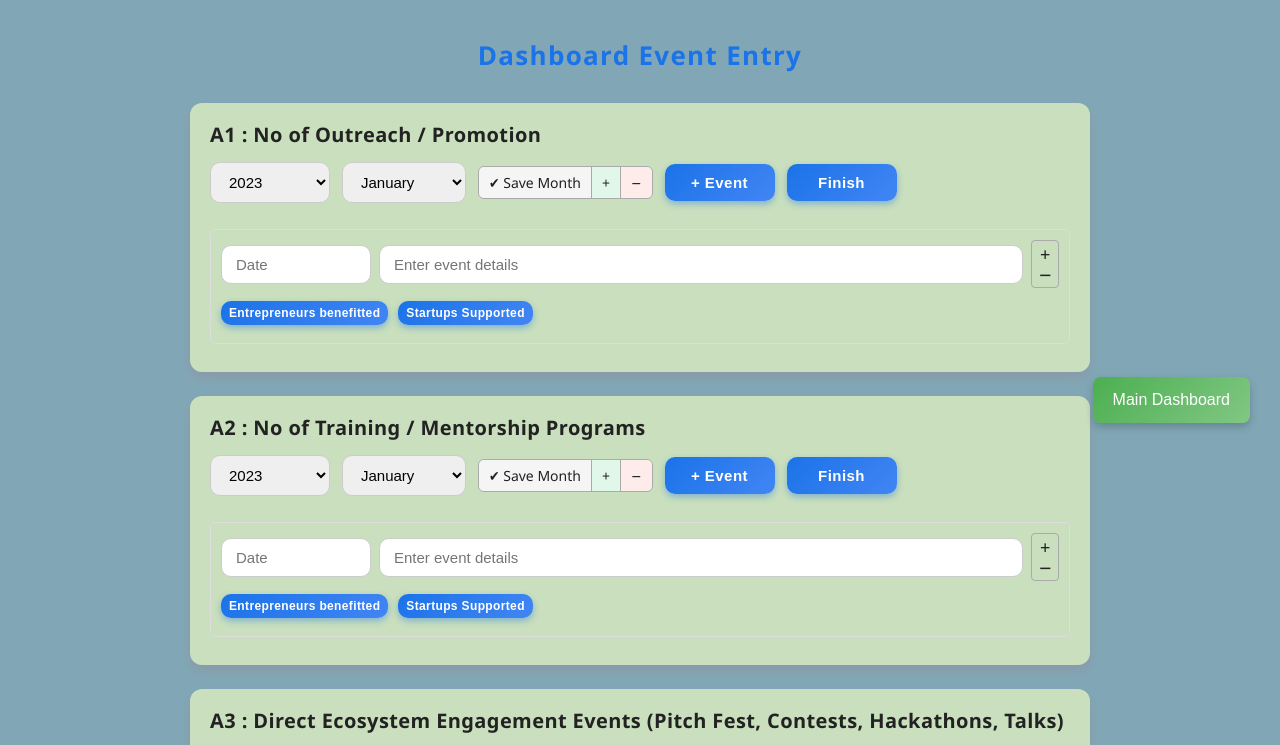
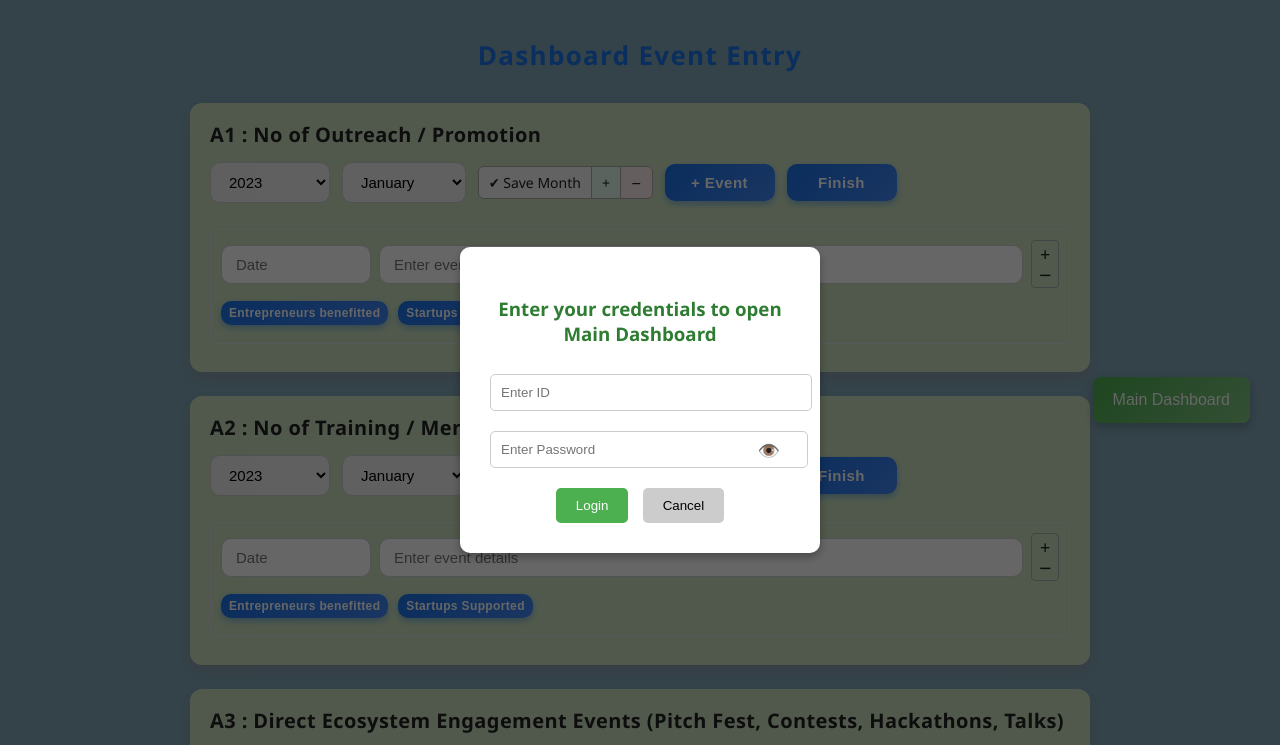
Before and after one commit to PARTHIPAN010/iTNT_Dashboard, a website: page public/event1.html in a window 1280 px wide. Shown: the top 745 px of the page. Drawn offline with Linux system fonts and the light colour scheme.

Commit message:
login page for main dashboard

```diff
--- a/public/event1.html
+++ b/public/event1.html
@@ -41,7 +41,36 @@
 
 
 
-  <button class="main-dashboard-btn" onclick="goToMainDashboard()">Main Dashboard</button>
+  <!-- <button class="main-dashboard-btn" onclick="goToMainDashboard()">Main Dashboard</button> -->
+
+  <!-- Main Dashboard Button -->
+<!-- Main Dashboard Button -->
+<button class="main-dashboard-btn" onclick="showLogin()">Main Dashboard</button>
+
+<!-- Login Modal -->
+<div id="loginModal" style="display:none; position:fixed; top:0; left:0; width:100%; height:100%; background:rgba(0,0,0,0.6); z-index:1000; display:flex; align-items:center; justify-content:center;">
+  <div style="background:#ffffff; padding:30px; border-radius:10px; text-align:center; width:300px; box-shadow: 0 4px 10px rgba(0,0,0,0.3);">
+    <h3 style="color:#2E7D32;">Enter your credentials to open Main Dashboard </h3>
+
+    <!-- ID Field -->
+    <input type="text" id="userId" placeholder="Enter ID" style="margin:10px 0; padding:10px; width:100%; border:1px solid #ccc; border-radius:5px;" />
+
+    <!-- Password Field with Toggle -->
+    <div style="position: relative; width: 100%; margin: 10px 0;">
+      <input type="password" id="password" placeholder="Enter Password" style="width: 100%; padding:10px; padding-right: 6px; border:1px solid #ccc; border-radius:5px;" />
+      <span onclick="togglePassword()" id="eyeIcon" style="position: absolute; right: 10px; top: 50%; transform: translateY(-50%); cursor: pointer; font-size: 18px;">👁️</span>
+    </div>
+
+    <!-- Buttons -->
+    <button onclick="verifyLogin()" style="padding:10px 20px; margin-top: 10px; background-color:#4CAF50; color:white; border:none; border-radius:5px; cursor:pointer;">Login</button>
+    <button onclick="hideLogin()" style="padding:10px 20px; margin-top: 10px; margin-left: 10px; background-color:#ccc; border:none; border-radius:5px; cursor:pointer;">Cancel</button>
+
+    <!-- Error Message -->
+    <p id="loginError" style="color:red; display:none; margin-top:10px;">Invalid credentials</p>
+  </div>
+</div>
+
+
 
   <script src="script.js"></script>
   <script>
@@ -53,5 +82,52 @@
       window.location.href = "main.html";
     }
   </script>
+
+
+<script>
+  function showLogin() {
+    document.getElementById("loginModal").style.display = "flex";
+  }
+
+  function hideLogin() {
+    document.getElementById("loginModal").style.display = "none";
+    document.getElementById("loginError").style.display = "none";
+  }
+
+  function verifyLogin() {
+    const userId = document.getElementById("userId").value.trim();
+    const password = document.getElementById("password").value;
+
+    const users = [
+      { id: "Admin", password: "ADMIN@123" },
+      { id: "CEO", password: "CEO@123" },
+      { id: "VP", password: "VP@123" }
+    ];
+
+    const isValid = users.some(user => user.id === userId && user.password === password);
+
+    if (isValid) {
+      window.location.href = "main.html";
+    } else {
+      document.getElementById("loginError").style.display = "block";
+    }
+  }
+
+  function togglePassword() {
+    const passwordField = document.getElementById("password");
+    const eyeIcon = document.getElementById("eyeIcon");
+
+    if (passwordField.type === "password") {
+      passwordField.type = "text";
+      eyeIcon.textContent = "👁️"; // change to hide icon
+    } else {
+      passwordField.type = "password";
+      eyeIcon.textContent = "🙈"; // change back to view icon
+    }
+  }
+</script>
+
+
+
 </body>
 </html>
```
